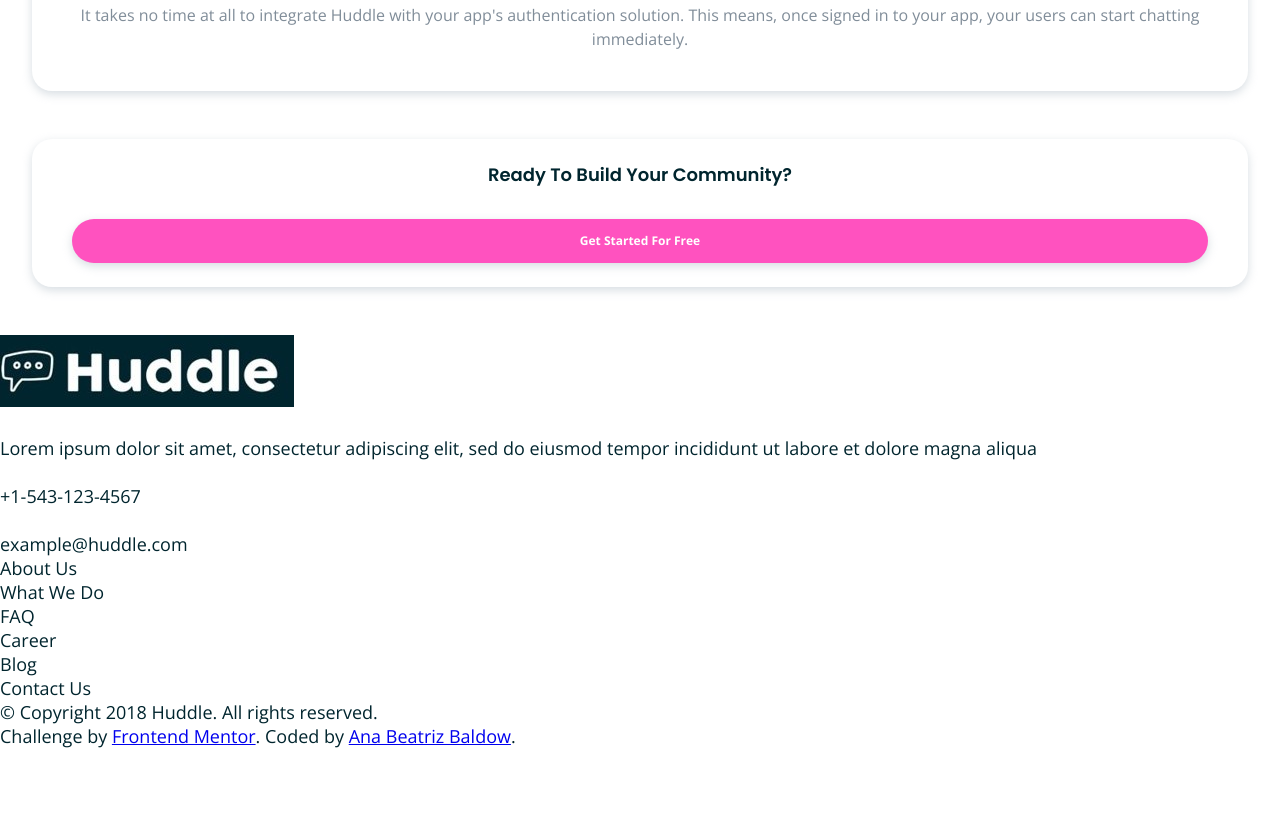
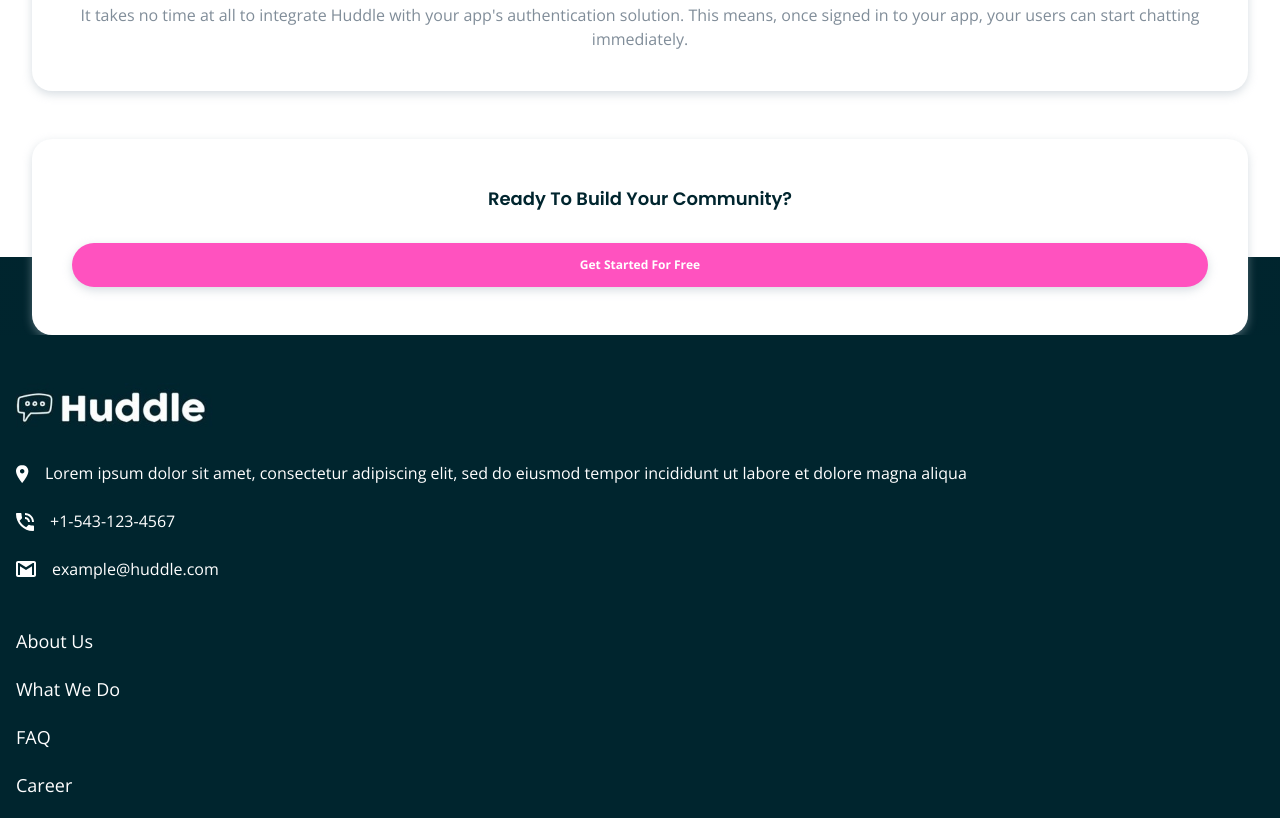
Before and after one commit to abbaldow/Landing-Page---Frontend-Mentor, a plain HTML site: page index.html in a window 1280 px wide. Shown: the part 4822-5640 px from the top of the page. Before the commit the page ends 5570 px from the top, so only its background shows below. Drawn offline with nearby package versions, Linux system fonts and the light colour scheme.

Commit message:
Update style.css
Estilização do footer

```diff
--- a/style.css
+++ b/style.css
@@ -100,12 +100,17 @@ header p{
     color: var(--cinza);
 }
 
+.section-final{
+    background-image: linear-gradient(to bottom, white, white 60%, var(--ciano-escuro) 40%);
+}
 .card-especial{
-    margin: 3rem 2rem;
-    padding: 1.5rem .5rem;
+    margin: 3rem 2rem 0 2rem;
+    padding: 3rem .5rem;
     border-radius: 20px;
     box-shadow: 0 0.2rem 10px 0 var(--cinza-sombra);
     text-align: center;
+    background-color: white;
+
 }
 
 .heading-menor{
@@ -125,3 +130,45 @@ header p{
     text-align: center;
 
 }
+
+footer{
+    padding: 3rem 1rem;
+    background: var(--ciano-escuro);
+    color: white;
+}
+footer div p{
+    font-size: 16px;
+    margin-left: 1rem;
+}
+
+.logo-branca{
+    display: inline-block;
+    width: 200px;
+}
+
+.informações{
+    display: flex;
+    justify-content: flex-start;
+    align-items: flex-start;
+    margin: 1.5rem 0;
+
+}
+
+.icone{
+    padding-top: 0.3rem;
+}
+
+.lista-itens{
+    margin: 3rem 0;
+}
+.lista-itens li{
+    margin:1.5rem 0
+}
+
+.attribution {
+    font-size: 11px;
+    text-align: center;
+}
+.attribution a {
+    color: var(--rosa);
+}
```
